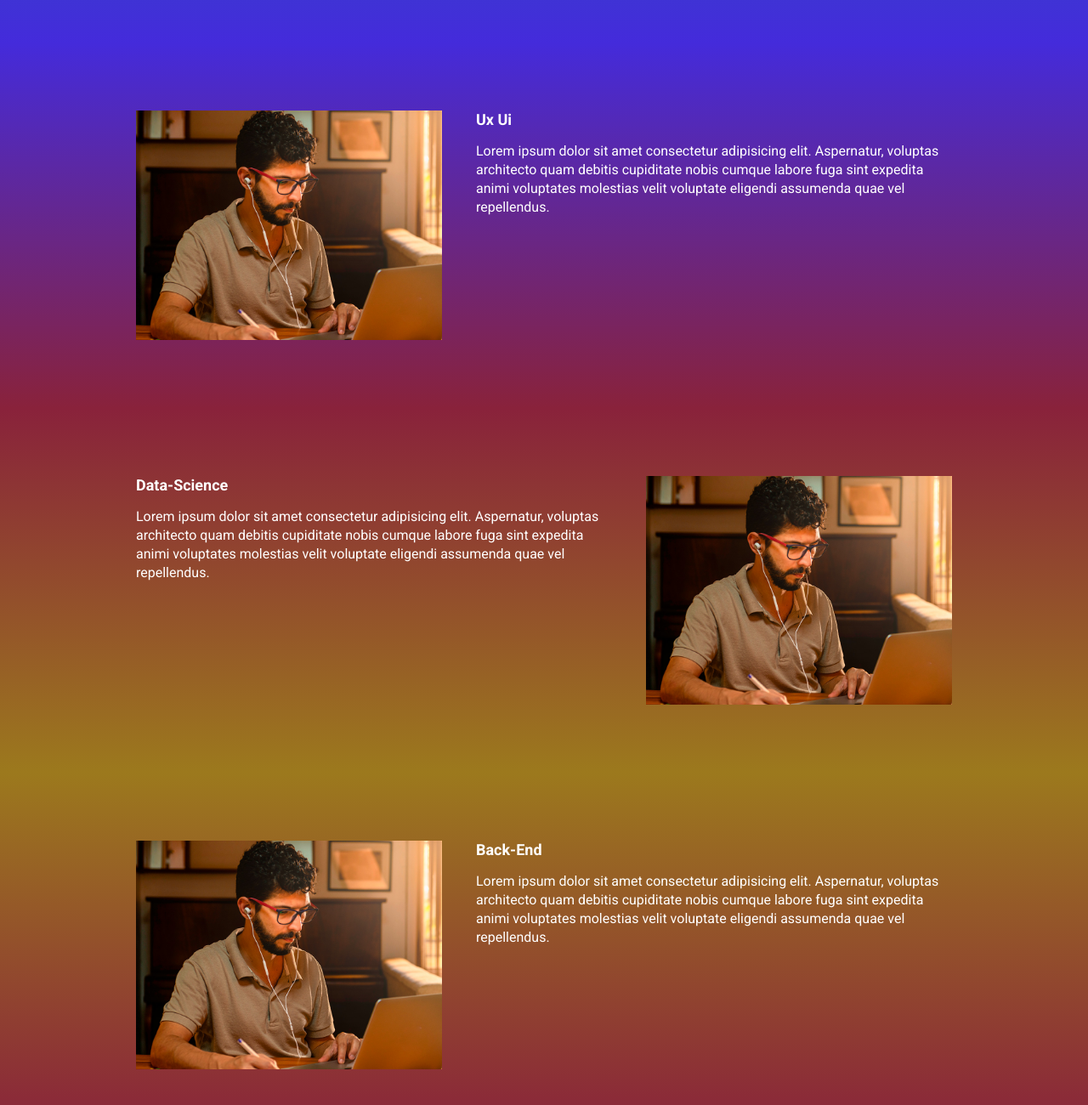
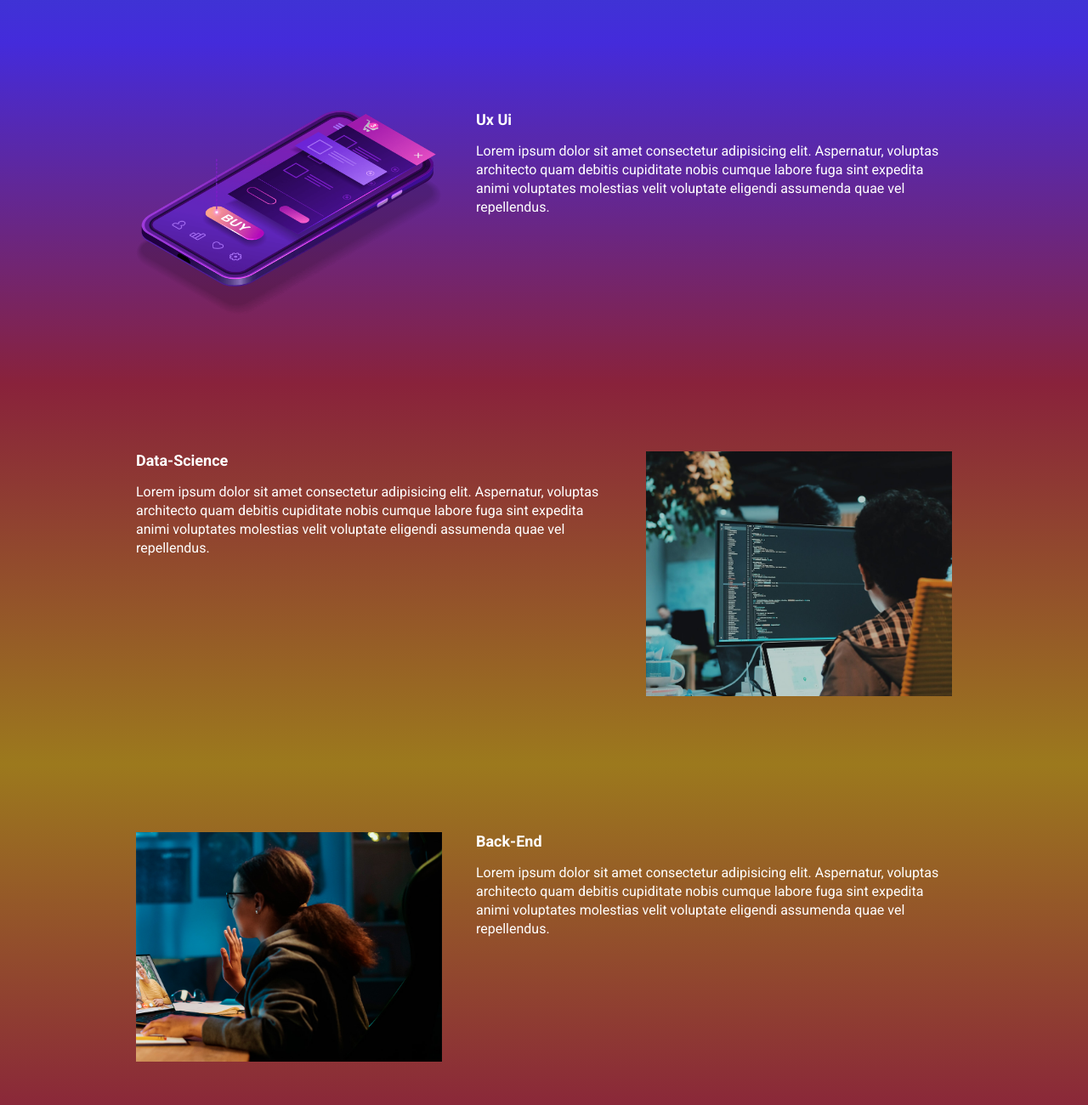
Before and after one commit to YasminVenceslau/LandingPage, a website built with Parcel: page src/index.html in a window 1280 px wide. Shown: the part 940-2240 px from the top of the page at 85% size. Built offline with nearby package versions, Linux system fonts and the light colour scheme.

Commit message:
Update index.html

```diff
--- a/src/index.html
+++ b/src/index.html
@@ -64,7 +64,7 @@
 
 
             </div>
-            <img class="event__image" src="images/frontend.png" alt="Front-End">
+            <img class="event__image" src="images/ui-ux.png" alt="Front-End">
         </div>
     </section><!-- ux-ui -->
 
@@ -78,7 +78,7 @@
 
 
             </div>
-            <img class="event__image" src="images/frontend.png" alt="Front-End">
+            <img class="event__image" src="images/data.png" alt="Front-End">
         </div>
     </section><!-- data-science -->
 
@@ -92,7 +92,7 @@
 
 
             </div>
-            <img class="event__image" src="images/frontend.png" alt="Front-End">
+            <img class="event__image" src="images/backend.png" alt="Front-End">
         </div>
     </section><!-- backend -->
 
```
